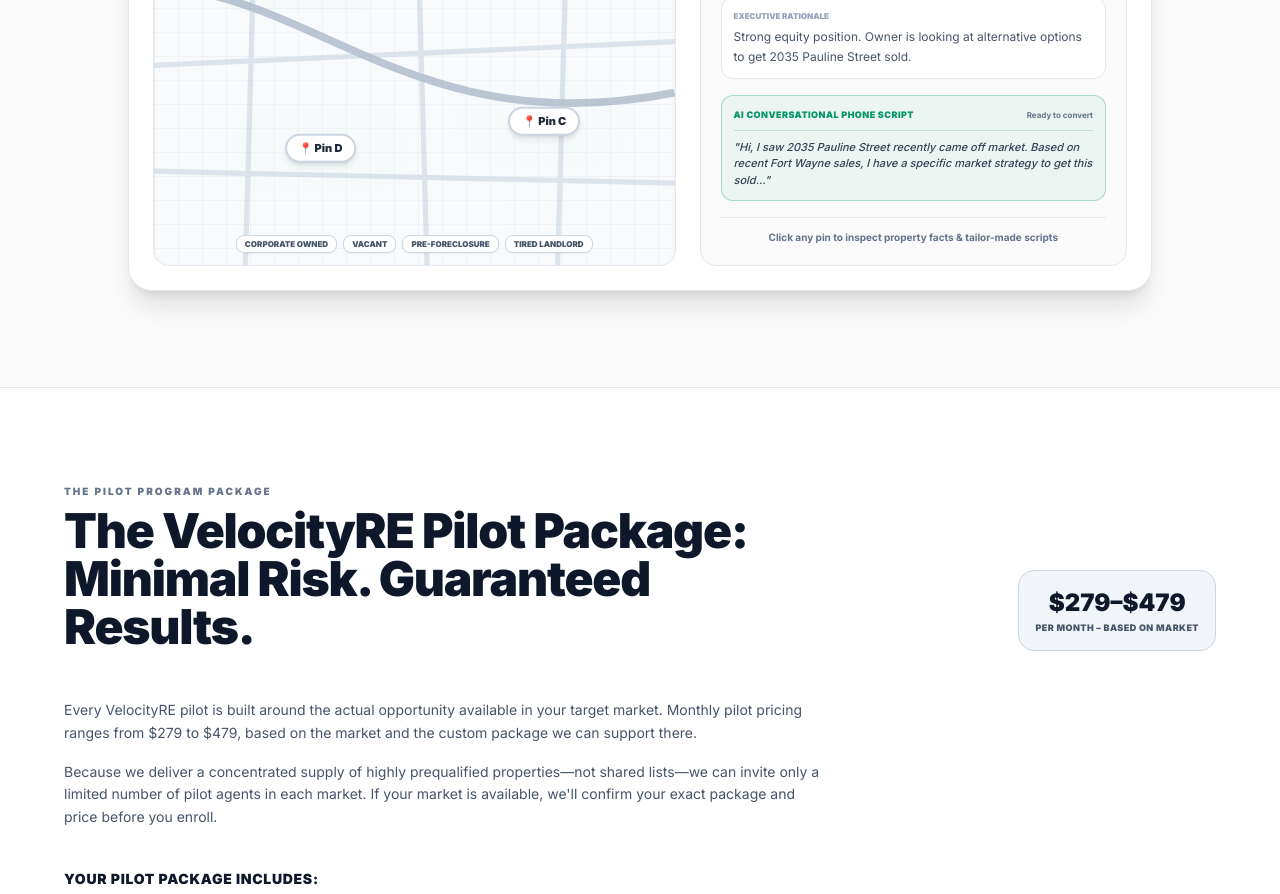
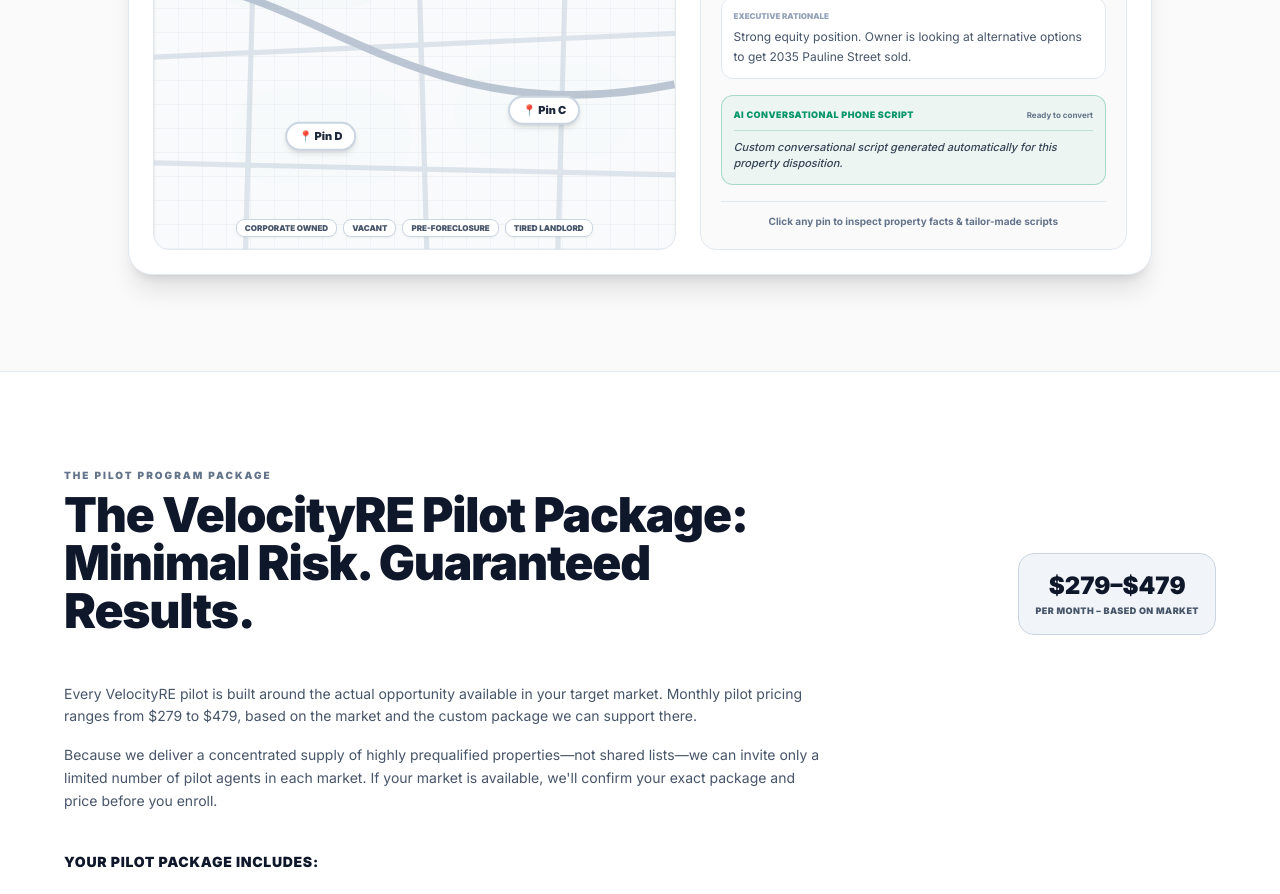
Before and after one commit to bbarnes4318/roofvisor, a Next.js app: page /properties in a window 1280 px wide. Shown: the part 2200-3094 px from the top of the page. Built offline with nearby package versions, Linux system fonts and the light colour scheme.

Commit message:
Remove proprietary script quotes from map visual

```diff
--- a/app/properties/PropertiesLanding.tsx
+++ b/app/properties/PropertiesLanding.tsx
@@ -51,7 +51,7 @@
       notes: "Strong equity position. Owner is looking at alternative options to get 2035 Pauline Street sold.",
       dnc: false,
       scriptType: "AI Conversational Phone Script",
-      script: '"Hi, I saw 2035 Pauline Street recently came off market. Based on recent Fort Wayne sales, I have a specific market strategy to get this sold..."',
+      script: "Custom conversational script generated automatically for this property disposition.",
     },
     B: {
       address: "1412 Crestview Ave",
@@ -64,7 +64,7 @@
       notes: "Property was listed 120 days. Number on DNC list - exact email rescue script ready.",
       dnc: true,
       scriptType: "Exact DNC Email Rescue Template",
-      script: 'Subject: Off-market strategy for 1412 Crestview Ave\n\nHi, I noticed your property is no longer active on MLS. I have an updated valuation report...',
+      script: "Exact DNC email rescue template generated automatically for this property disposition.",
     },
     C: {
       address: "890 Maplewood Dr",
@@ -77,7 +77,7 @@
       notes: "Notice of default filed 14 days ago. High motivation to close before auction.",
       dnc: false,
       scriptType: "AI Conversational Phone Script",
-      script: '"Hello, I specialize in helping homeowners in Fort Wayne resolve off-market property situations quickly and discreetly..."',
+      script: "Custom conversational script generated automatically for this property disposition.",
     },
     D: {
       address: "3410 Oakridge Blvd",
@@ -90,7 +90,7 @@
       notes: "Home vacant for 3+ months. Out-of-state owner.",
       dnc: false,
       scriptType: "AI Conversational Phone Script",
-      script: '"Hi, I am calling regarding 3410 Oakridge Blvd. Are you open to a direct cash offer or listing proposal for the vacant property?"',
+      script: "Custom conversational script generated automatically for this property disposition.",
     },
   };
 
```
